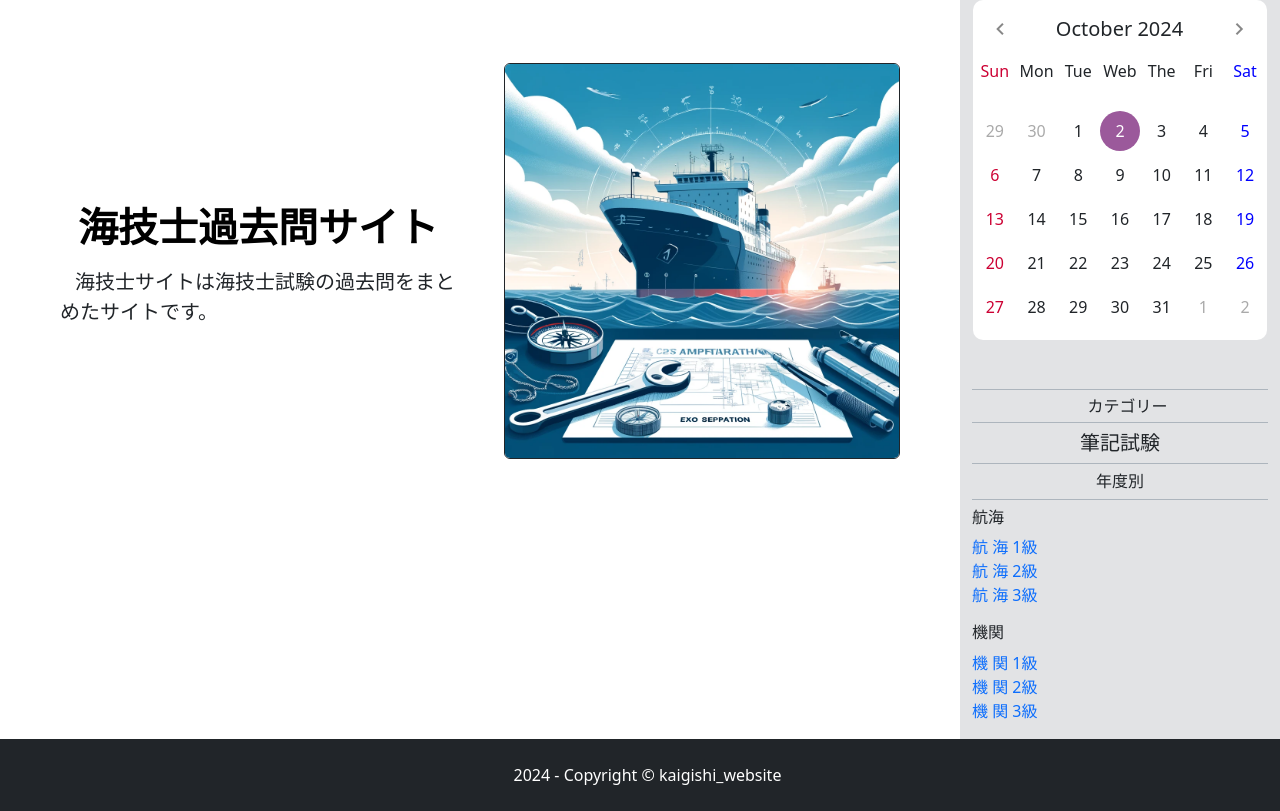
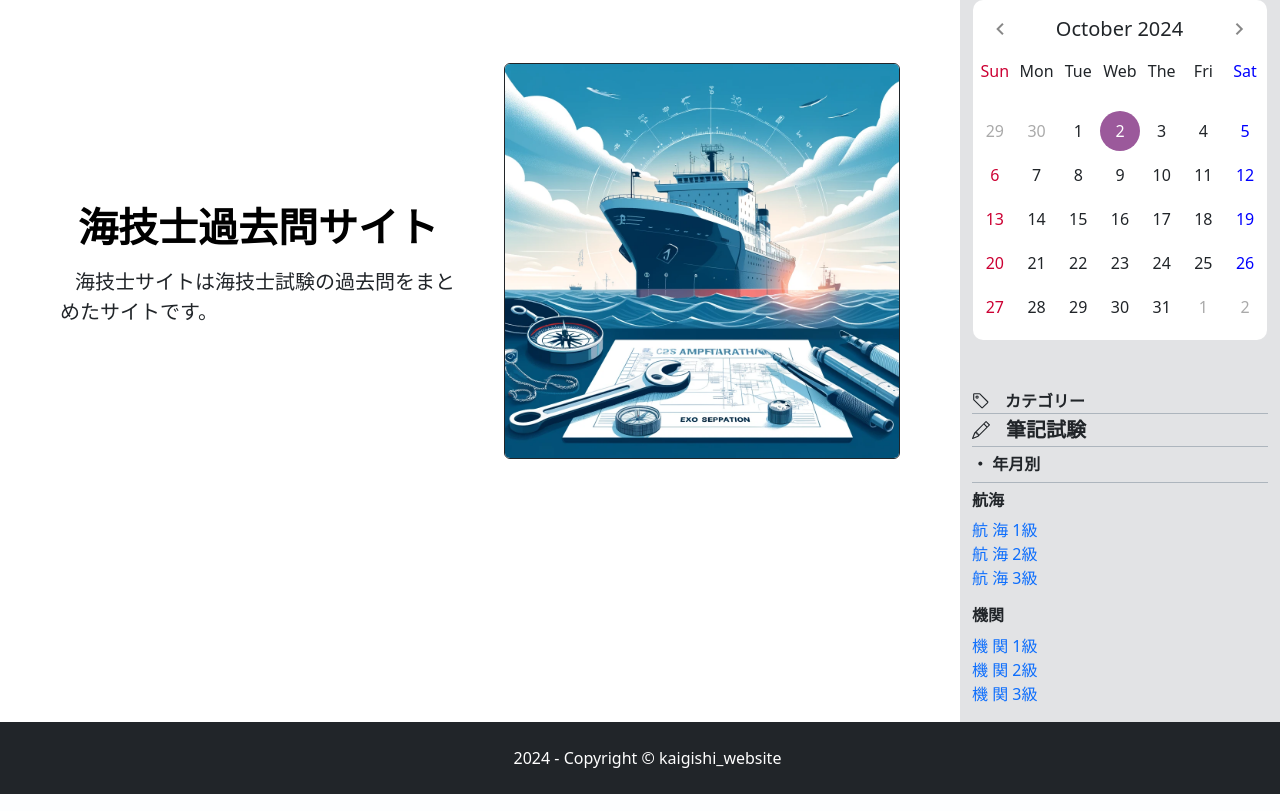
Before and after one commit to hashi5akihiro5/kaigishiwebsite_dev, a Django app: page / in a window 1280 px wide. Shown: the part 185-996 px from the top of the page. Run offline with Django 4.2, Linux system fonts and the light colour scheme; some libraries are stand-ins or nearby versions.

```diff
--- a/kakomon/static/css/style.css
+++ b/kakomon/static/css/style.css
@@ -24,8 +24,9 @@ p.no-indent {
 /* navbar */
 .navbar-brand:hover,
 .navbar-nav .nav-link:hover {
-  opacity: 0.7;
+  opacity: 0.8;
 }
+
 
 .navbar-nav .nav-link {
   white-space: nowrap;
@@ -62,13 +63,16 @@ p.no-indent {
   background-color: var(--bs-primary-bg-subtle);
 }
 
-.category-item {
+
+/* 科目画面 */
+/* pdf設定 */
+.pdf-item {
   text-decoration: none;
+  opacity: 0.8;
 }
-
-.category-item:hover {
-  color: var(--bs-primary);
-  font-weight: bold;
+.pdf-item:hover {
+  opacity: 1;
+  font-weight: 700;
   text-decoration: underline;
 }
 
@@ -336,3 +340,14 @@ header .icons span:last-child{
 .days li.active::before{
   background: #9b599b;
 }
+
+
+/* カテゴリー設定 */
+.category-item {
+  text-decoration: none;
+}
+.category-item:hover {
+  color: var(--bs-primary);
+  font-weight: bold;
+  text-decoration: underline;
+}
--- a/kakomon/templates/kakomon/base_category.html
+++ b/kakomon/templates/kakomon/base_category.html
@@ -1,19 +1,26 @@
-{% block calendar %}
-    <p class="text-center border-top border-dark-subtle py-1 mb-0">カテゴリー</p>
-    <div class="text-center align-items-center border-top border-dark-subtle">
-        <h5 class="border-bottom border-dark-subtle py-2 mb-0">筆記試験</h5>
-        <h6 class="border-bottom border-dark-subtle py-2">年度別</h6>
+<div class="d-flex align-items-center border-bottom border-dark-subtle fw-bold">
+    <svg xmlns="http://www.w3.org/2000/svg" width="18" height="18" fill="currentColor" class="bi bi-tag" viewBox="0 0 16 16">
+        <path d="M6 4.5a1.5 1.5 0 1 1-3 0 1.5 1.5 0 0 1 3 0zm-1 0a.5.5 0 1 0-1 0 .5.5 0 0 0 1 0z"/>
+        <path d="M2 1h4.586a1 1 0 0 1 .707.293l7 7a1 1 0 0 1 0 1.414l-4.586 4.586a1 1 0 0 1-1.414 0l-7-7A1 1 0 0 1 1 6.586V2a1 1 0 0 1 1-1zm0 5.586 7 7L13.586 9l-7-7H2v4.586z"/>
+    </svg>
+    <p class="mb-0">カテゴリー</p>
 </div>
-    <h6>航海</h6>
+<div class="d-flex align-items-center border-bottom border-dark-subtle py-1">
+    <svg xmlns="http://www.w3.org/2000/svg" width="18" height="18" fill="currentColor" class="bi bi-pencil" viewBox="0 0 16 16">
+        <path d="M12.146.146a.5.5 0 0 1 .708 0l3 3a.5.5 0 0 1 0 .708l-10 10a.5.5 0 0 1-.168.11l-5 2a.5.5 0 0 1-.65-.65l2-5a.5.5 0 0 1 .11-.168l10-10zM11.207 2.5 13.5 4.793 14.793 3.5 12.5 1.207 11.207 2.5zm1.586 3L10.5 3.207 4 9.707V10h.5a.5.5 0 0 1 .5.5v.5h.5a.5.5 0 0 1 .5.5v.5h.293l6.5-6.5zm-9.761 5.175-.106.106-1.528 3.821 3.821-1.528.106-.106A.5.5 0 0 1 5 12.5V12h-.5a.5.5 0 0 1-.5-.5V11h-.5a.5.5 0 0 1-.468-.325z"/>
+    </svg>
+    <h5 class="ps-3 fw-bold mb-0">筆記試験</h5>
+</div>
+<h6 class="border-bottom border-dark-subtle fw-bold py-2">・ 年月別</h6>
+<h6 class="fw-bold">航海</h6>
 <ul class="list-unstyled">
     <li><a class="category-item" href={% url 'kakomon:list_exam' "筆記" "航海" "1級" %}>航 海  1級</a></li>
     <li><a class="category-item" href={% url 'kakomon:list_exam' "筆記" "航海" "2級" %}>航 海  2級</a></li>
     <li><a class="category-item" href={% url 'kakomon:list_exam' "筆記" "航海" "3級" %}>航 海  3級</a></li>
 </ul>
-    <h6>機関</h6>
+<h6 class="fw-bold">機関</h6>
 <ul class="list-unstyled">
     <li><a class="category-item" href={% url 'kakomon:list_exam' "筆記" "機関" "1級" %}>機 関  1級</a></li>
     <li><a class="category-item" href={% url 'kakomon:list_exam' "筆記" "機関" "2級" %}>機 関  2級</a></li>
     <li><a class="category-item" href={% url 'kakomon:list_exam' "筆記" "機関" "3級" %}>機 関  3級</a></li>
 </ul>
-{% endblock %}
```
Lines whose indentation alone changed are shown as unchanged.
